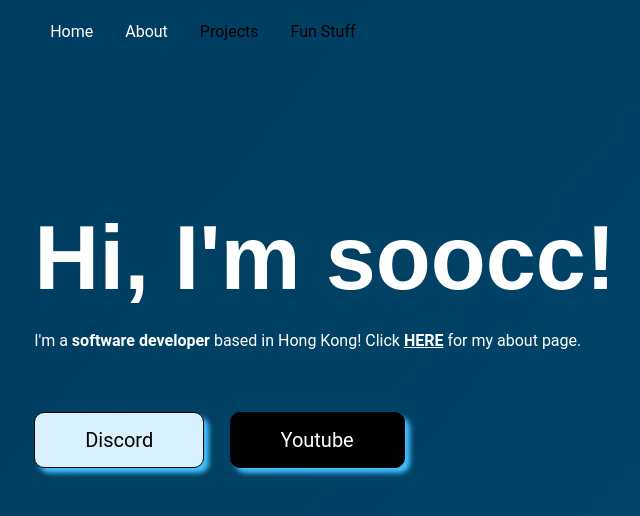
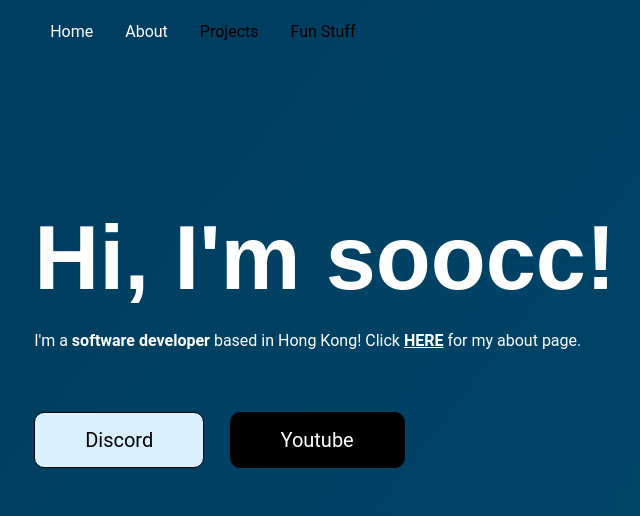
Before and after one commit to soocc/sooccsocks2, a Jekyll site: the page built from index.html, in a window 1280 px wide. Shown: the top 516 px of the page, without its empty margins (37-677 px from the left). Built offline with Jekyll 4.4.1, drawn with Linux system fonts in a browser that asks for light colours; some web fonts are replaced.

Commit message:
Update styles.css

```diff
--- a/styles/styles.css
+++ b/styles/styles.css
@@ -98,13 +98,12 @@
   border-width: 1px;
   border-radius: 10px 10px 10px 10px;
   cursor: pointer;
-  box-shadow: 5px 5px 5px #42c0ff;
-  transition: box-shadow 100ms ease-out, margin-top 100ms ease-out;
+  transition: opacity 100ms ease-out, margin-top 100ms ease-out;
 }
 
 .abutton:hover {
-  box-shadow: 9px 9px 5px #68cbfc;
   margin-top: 37px;
+  opacity: 90%
 }
 
 .black-button {
```
